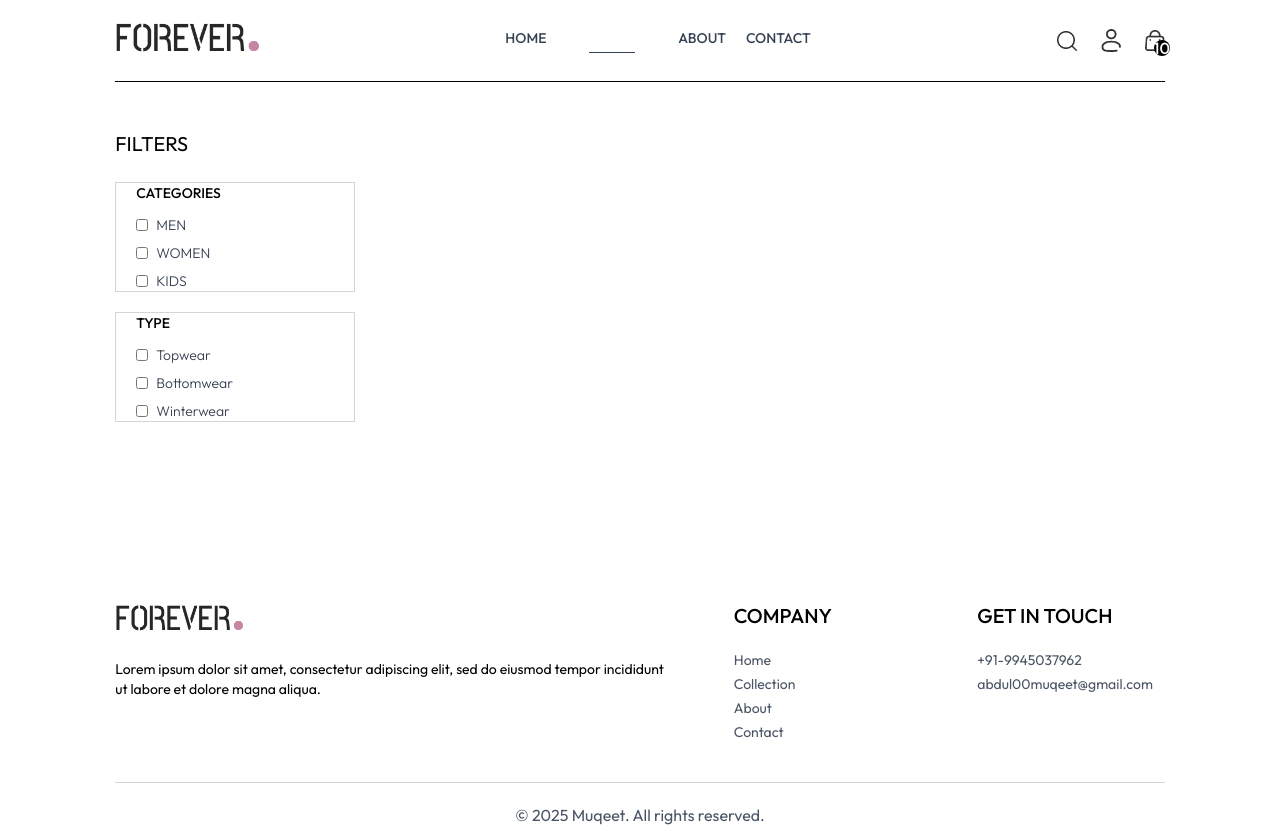
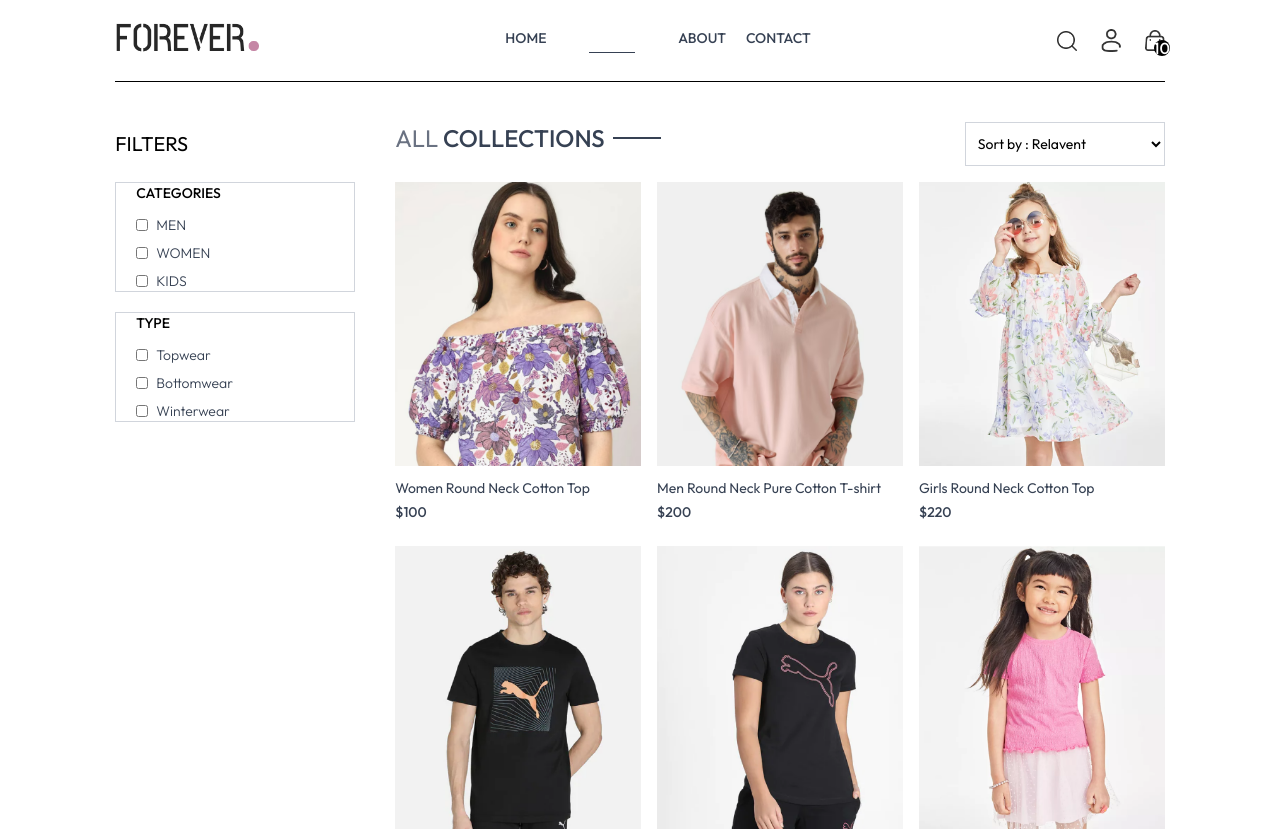
Before and after one commit to muqeet1001/eCommerce, a React (Vite) app in the folder frontend/: page /collection in a window 1280 px wide. Shown: the top 831 px of the page. Built offline with nearby package versions, Linux system fonts and the light colour scheme.

Commit message:
Enhance Collection component with filtering and sorting features

```diff
--- a/frontend/src/pages/Collection.jsx
+++ b/frontend/src/pages/Collection.jsx
@@ -1,13 +1,25 @@
-import React, { useContext } from 'react'
+import React, { useContext, useEffect } from 'react'
 import { ShopContext } from './../context/ShopContext';
+import { assets } from '../assets/assets';
+import Title from './../components/Title';
+import ProductItem from './../components/ProductItem';
 
 function Collection() {
-  const { product } = useContext(ShopContext);
+  const { products} = useContext(ShopContext);
   const [showFilter, setShowFilter] = React.useState(false);
+  const [filteredProducts, setFilteredProducts] = React.useState([]);
+  useEffect(()=>{
+    setFilteredProducts(products);
+  },[]);
+  console.log(products);
+
   return (
     <div className='flex flex-col sm:flex-row gap-1 sm:gap-10 pt-10 border-t'>
       <div className='min-w-60'>
-        <div className='my-2 text-xl flex items-center cursor-pointer gap-2'>FILTERS</div>
+
+        <div onClick={()=>setShowFilter(!showFilter)} className='my-2 text-xl flex items-center cursor-pointer gap-2'>FILTERS
+          <img className={`h-3 sm:hidden ${showFilter ? 'rotate-90':' '}`} src={assets.dropdown_icon} alt="" />
+        </div>
         {/* Catory Filter */}
         <div className={`border border-gray-300 pl-5 mt-6 ${showFilter ? '' : 'hidden'} sm:block`}>
           <p className='mb-3 text-sm font-medium'>CATEGORIES</p>
@@ -39,6 +51,26 @@ function Collection() {
           </div>
         </div>
       </div>
+      {/* Right side */}
+      <div className='flex-1'>
+        <div className='flex justify-between text-base sm:text-2xl mb-4'>
+          <Title text1={'ALL'} text2={'COLLECTIONS'}/>
+          {/* Sort Product */}
+          <select className='text-sm px-2 border border-gray-300'>
+           <option value="relavent">Sort by : Relavent</option>
+            <option value="lowtohigh">Sort by : Price Low to High</option>
+            <option value="hightolow">Sort by : Price High to Low</option>
+          </select>
+        </div>
+        {/* Map products */}
+        <div className='grid grid-cols-2 md:grid-cols-3 lg:gridcol4 gap-4 gap-y-6 '>
+           {
+            filteredProducts.map((item,index)=>(
+              <ProductItem key={index} name={item.name} id={item._id} price={item.price} image={item.image} />
+            ))
+           }
+        </div>
+      </div>
     </div>
   )
 }
```
